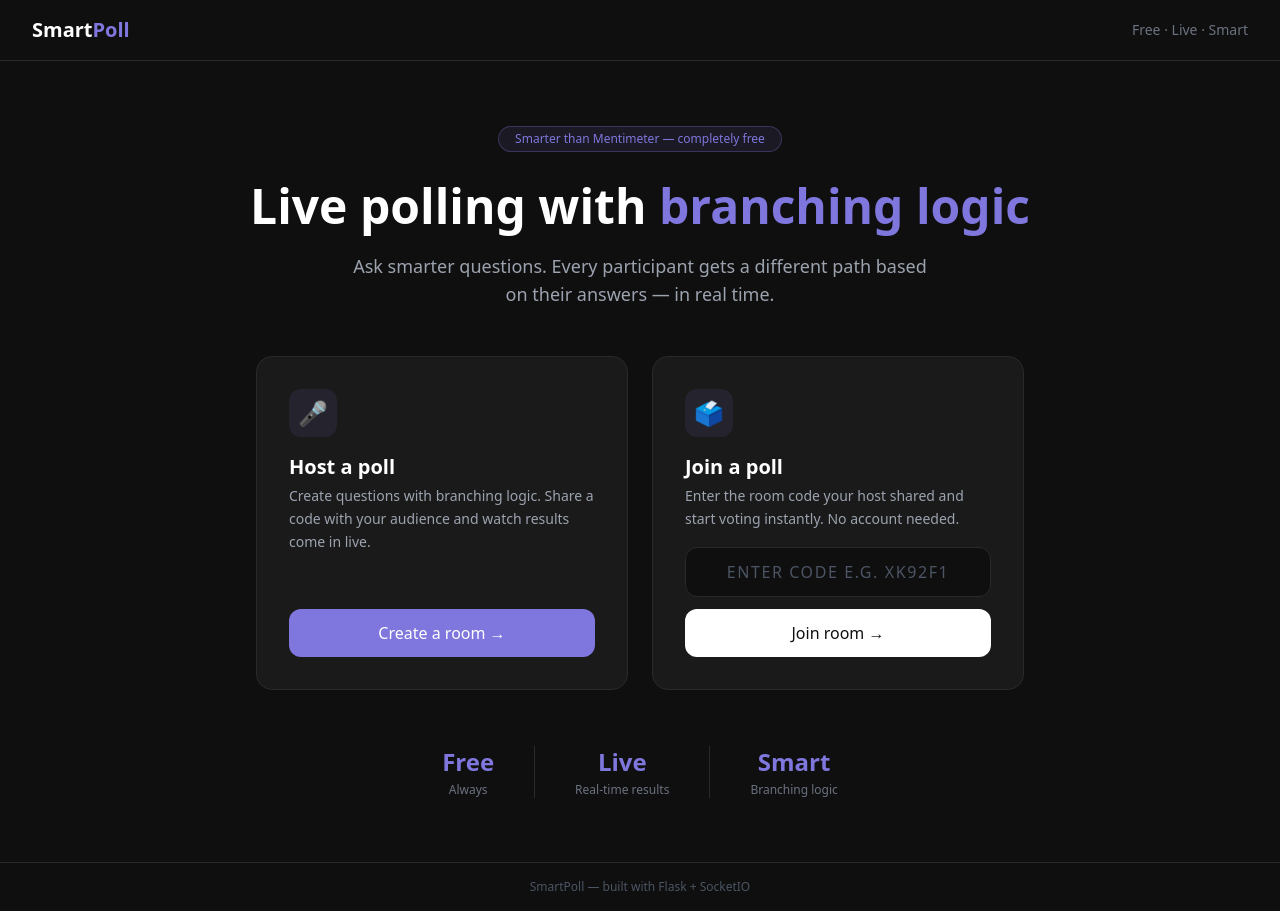
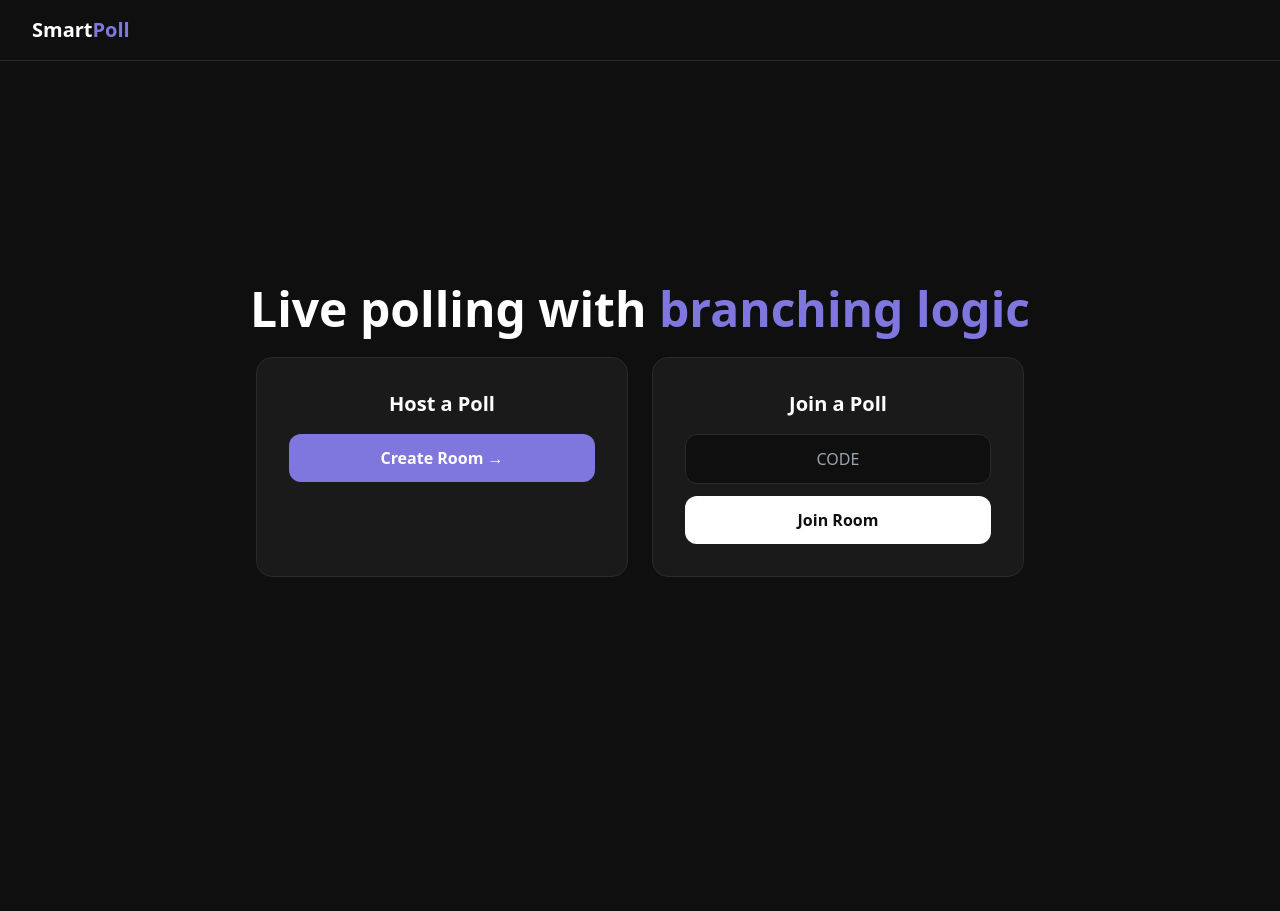
Before and after one commit to nazrin19/smartpoll, a Flask app: page / in a window 1280 px wide. After the commit the page ends 577 px from the top, so only its background shows below. Run offline with Flask 3, Linux system fonts and the light colour scheme; some libraries are stand-ins or nearby versions.

Commit message:
Updated project

```diff
--- a/Templates/index.html
+++ b/Templates/index.html
@@ -2,138 +2,36 @@
 <html lang="en">
 <head>
     <meta charset="UTF-8">
-  <meta name="viewport" content="width=device-width, initial-scale=1.0">
     <title>SmartPoll</title>
     <script src="https://cdn.tailwindcss.com"></script>
     <script>
-    tailwind.config = {
-      theme: {
-        extend: {
-          colors: {
-            primary: '#7F77DD',
-            dark: '#0F0F0F',
-            card: '#1A1A1A',
-            border: '#2A2A2A',
-          }
-        }
-      }
-    }
+        tailwind.config = { theme: { extend: { colors: { primary: '#7F77DD', dark: '#0F0F0F', card: '#1A1A1A', border: '#2A2A2A' } } } }
     </script>
 </head>
-<body class="bg-dark min-h-screen text-white flex flex-col">
-
-  <!-- Navbar -->
-  <nav class="border-b border-border px-8 py-4 flex items-center justify-between">
-    <div class="text-xl font-bold">
-      Smart<span class="text-primary">Poll</span>
+<body class="bg-dark text-white min-h-screen flex flex-col">
+    <nav class="border-b border-border px-8 py-4 flex justify-between">
+        <div class="text-xl font-bold">Smart<span class="text-primary">Poll</span></div>
+    </nav>
+    <main class="flex-1 flex flex-col items-center justify-center p-6 text-center">
+        <h1 class="text-5xl font-bold mb-6">Live polling with <span class="text-primary">branching logic</span></h1>
+        <div class="grid grid-cols-1 md:grid-cols-2 gap-6 w-full max-w-3xl">
+            <div class="bg-card border border-border p-8 rounded-2xl hover:border-primary transition">
+                <h2 class="text-xl font-bold mb-4">Host a Poll</h2>
+                <a href="/host" class="block bg-primary py-3 rounded-xl font-bold">Create Room →</a>
             </div>
-    <div class="text-sm text-gray-500">
-      Free · Live · Smart
-    </div>
-  </nav>
-
-  <!-- Hero -->
-  <main class="flex-1 flex flex-col items-center justify-center px-6 py-16">
-    <div class="text-center mb-12">
-      <div class="inline-block bg-primary bg-opacity-10 border border-primary border-opacity-30 text-primary text-xs px-4 py-1 rounded-full mb-6">
-        Smarter than Mentimeter — completely free
-      </div>
-      <h1 class="text-5xl font-bold mb-4 leading-tight">
-        Live polling with
-        <span class="text-primary"> branching logic</span>
-      </h1>
-      <p class="text-gray-400 text-lg max-w-xl mx-auto">
-        Ask smarter questions. Every participant gets a different path based on their answers — in real time.
-      </p>
-    </div>
-
-    <!-- Cards -->
-    <div class="grid grid-cols-1 md:grid-cols-2 gap-6 w-full max-w-3xl">
-
-      <!-- Host Card -->
-      <div class="bg-card border border-border rounded-2xl p-8 flex flex-col gap-4 hover:border-primary transition-colors duration-200">
-        <div class="w-12 h-12 bg-primary bg-opacity-10 rounded-xl flex items-center justify-center text-2xl">
-          🎤
-        </div>
-        <div>
-          <h2 class="text-xl font-semibold mb-1">Host a poll</h2>
-          <p class="text-gray-400 text-sm leading-relaxed">
-            Create questions with branching logic. Share a code with your audience and watch results come in live.
-          </p>
-        </div>
-        <a href="/host"
-          class="mt-auto inline-block text-center bg-primary hover:bg-opacity-90 text-white font-medium py-3 px-6 rounded-xl transition-opacity duration-150">
-          Create a room →
-        </a>
-      </div>
-
-      <!-- Join Card -->
-      <div class="bg-card border border-border rounded-2xl p-8 flex flex-col gap-4 hover:border-primary transition-colors duration-200">
-        <div class="w-12 h-12 bg-primary bg-opacity-10 rounded-xl flex items-center justify-center text-2xl">
-          🗳️
-        </div>
-        <div>
-          <h2 class="text-xl font-semibold mb-1">Join a poll</h2>
-          <p class="text-gray-400 text-sm leading-relaxed">
-            Enter the room code your host shared and start voting instantly. No account needed.
-          </p>
-        </div>
-        <div class="mt-auto flex flex-col gap-3">
-          <input
-            type="text"
-            id="roomCode"
-            maxlength="6"
-            placeholder="Enter code e.g. XK92F1"
-            class="bg-dark border border-border rounded-xl px-4 py-3 text-white placeholder-gray-600 uppercase tracking-widest text-center focus:outline-none focus:border-primary transition-colors duration-150"
-          />
-          <button
-            onclick="joinRoom()"
-            class="bg-white text-dark font-medium py-3 px-6 rounded-xl hover:bg-gray-100 transition-colors duration-150">
-            Join room →
-          </button>
-        </div>
-      </div>
-
-    </div>
-
-    <!-- Stats row -->
-    <div class="flex gap-10 mt-14 text-center">
-      <div>
-        <div class="text-2xl font-bold text-primary">Free</div>
-        <div class="text-xs text-gray-500 mt-1">Always</div>
-      </div>
-      <div class="w-px bg-border"></div>
-      <div>
-        <div class="text-2xl font-bold text-primary">Live</div>
-        <div class="text-xs text-gray-500 mt-1">Real-time results</div>
-      </div>
-      <div class="w-px bg-border"></div>
-      <div>
-        <div class="text-2xl font-bold text-primary">Smart</div>
-        <div class="text-xs text-gray-500 mt-1">Branching logic</div>
+            <div class="bg-card border border-border p-8 rounded-2xl hover:border-primary transition">
+                <h2 class="text-xl font-bold mb-4">Join a Poll</h2>
+                <input type="text" id="joinCode" maxlength="6" placeholder="CODE" class="w-full bg-dark border border-border rounded-xl px-4 py-3 mb-3 text-center uppercase">
+                <button onclick="join()" class="w-full bg-white text-dark py-3 rounded-xl font-bold">Join Room</button>
             </div>
         </div>
     </main>
-
-  <!-- Footer -->
-  <footer class="border-t border-border px-8 py-4 text-center text-xs text-gray-600">
-    SmartPoll — built with Flask + SocketIO
-  </footer>
-
     <script>
-    function joinRoom() {
-      const code = document.getElementById('roomCode').value.trim().toUpperCase();
-      if (code.length === 6) {
-        window.location.href = `/vote?room=${code}`;
-      } else {
-        alert('Please enter a valid 6-character room code.');
+        function join() {
+            const code = document.getElementById('joinCode').value.trim().toUpperCase();
+            if(code.length === 6) window.location.href = `/vote?room=${code}`;
+            else alert("Enter 6-digit code");
         }
-    }
-
-    document.getElementById('roomCode').addEventListener('keypress', function(e) {
-      if (e.key === 'Enter') joinRoom();
-    });
     </script>
-
 </body>
 </html>
--- a/app.py
+++ b/app.py
@@ -1,83 +1,74 @@
-from flask import Flask, render_template, request, session
-from flask_socketio import SocketIO, join_room, emit
+from flask import Flask, render_template, request, jsonify
+from flask_socketio import SocketIO, emit, join_room
 import random
 import string
 
 app = Flask(__name__)
-app.secret_key = "smartpoll_secret"
+app.config['SECRET_KEY'] = 'poll-secret-123'
 socketio = SocketIO(app, cors_allowed_origins="*")
 
-# This stores all rooms in memory
+# In-memory database
 rooms = {}
 
-# Generate a random 6-character room code
-def generate_code():
-    return ''.join(random.choices(string.ascii_uppercase + string.digits, k=6))
+@app.route('/')
+def index():
+    return render_template('index.html')
 
-# Home page
-@app.route("/")
-def index():
-    return render_template("index.html")
+@app.route('/host')
+def host():
+    return render_template('host.html')
 
-# Host creates a room
-@app.route("/host")
-def host():
-    return render_template("host.html")
+@app.route('/vote')
+def vote():
+    return render_template('vote.html')
 
-# Guest joins a room
-@app.route("/vote")
-def vote():
-    return render_template("vote.html")
+@app.route('/create_room', methods=['POST'])
+def create_room():
+    # Generates a 6-character code (e.g., AB1234)
+    code = ''.join(random.choices(string.ascii_uppercase + string.digits, k=6))
+    rooms[code] = {'questions': [], 'votes': {}}
+    return jsonify({'code': code})
 
-# API: create a new room
-@app.route("/create_room", methods=["POST"])
-def create_room():
-    code = generate_code()
-    rooms[code] = {
-        "questions": [],
-        "current_q": 0,
-        "votes": {}
-    }
-    return {"code": code}
+@app.route('/start_poll', methods=['POST'])
+def start_poll():
+    data = request.json
+    code = data.get('code')
+    if code in rooms:
+        rooms[code]['questions'] = data.get('questions')
+        return jsonify({'status': 'success'})
+    return jsonify({'status': 'error'}), 404
 
-# API: get room data
-@app.route("/room/<code>")
-def get_room(code):
-    if code in rooms:
-        return rooms[code]
-    return {"error": "Room not found"}, 404
+# --- Socket Events ---
 
-# SocketIO: host and guests join a room
-@socketio.on("join")
+@socketio.on('join')
 def on_join(data):
-    room = data["room"]
+    room = data['room']
     join_room(room)
-    emit("joined", {"room": room}, to=room)
 
-# SocketIO: guest submits a vote
-@socketio.on("vote")
-def on_vote(data):
-    room = data["room"]
-    answer = data["answer"]
+@socketio.on('next_question')
+def handle_next(data):
+    room = data['room']
+    index = data.get('index', 0)
+    if room in rooms and index < len(rooms[room]['questions']):
+        question_data = rooms[room]['questions'][index]
+        rooms[room]['votes'] = {}  # Reset votes for the new question
+        emit('new_question', question_data, to=room)
+
+@socketio.on('submit_vote')
+def handle_vote(data):
+    room = data.get('room')
+    answer = data.get('answer')
+    next_idx = data.get('next_index') # Get the branched path index
+
     if room in rooms:
-        votes = rooms[room]["votes"]
-        votes[answer] = votes.get(answer, 0) + 1
-        # Broadcast updated votes to everyone in the room
-        emit("update_votes", votes, to=room)
+        # 1. Update the Host's Live View
+        rooms[room]['votes'][answer] = rooms[room]['votes'].get(answer, 0) + 1
+        emit('update_votes', rooms[room]['votes'], to=room)
 
-# SocketIO: host moves to next question
-@socketio.on("next_question")
-def on_next(data):
-    room = data["room"]
-    if room in rooms:
-        rooms[room]["current_q"] += 1
-        q_index = rooms[room]["current_q"]
-        questions = rooms[room]["questions"]
-        if q_index < len(questions):
-            rooms[room]["votes"] = {}
-            emit("new_question", questions[q_index], to=room)
+        # 2. Send the NEXT question ONLY to this specific user
+        if next_idx is not None and next_idx < len(rooms[room]['questions']):
+            next_q = rooms[room]['questions'][next_idx]
+            emit('new_question', next_q, room=request.sid)
         else:
-            emit("poll_ended", {}, to=room)
-
-if __name__ == "__main__":
-    socketio.run(app, debug=True)
+            # If no next question, tell them they are done
+            emit('new_question', None, room=request.sid)
```
Also changed, not shown: Templates/host.html (+173 -0 lines), Templates/vote.html (+90 -0 lines). Lines whose indentation alone changed are shown as unchanged.
